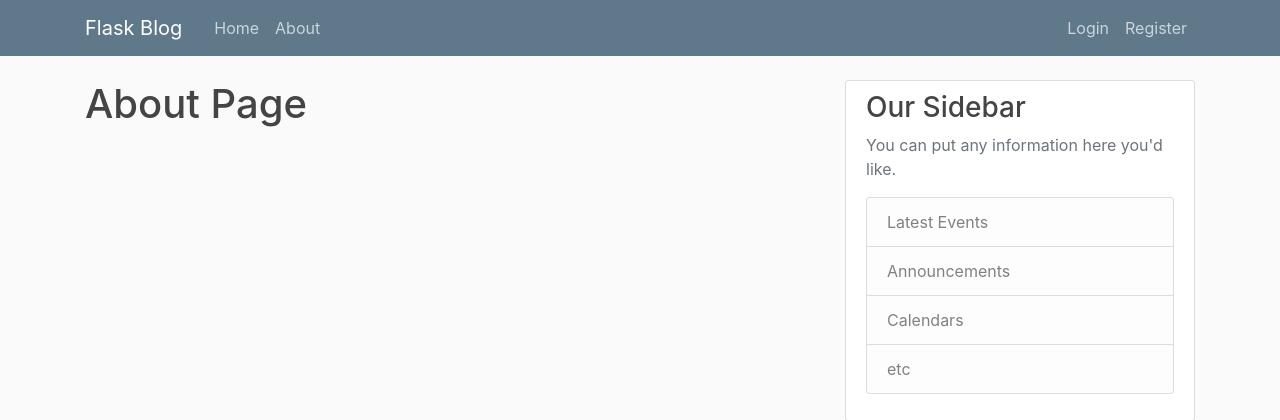
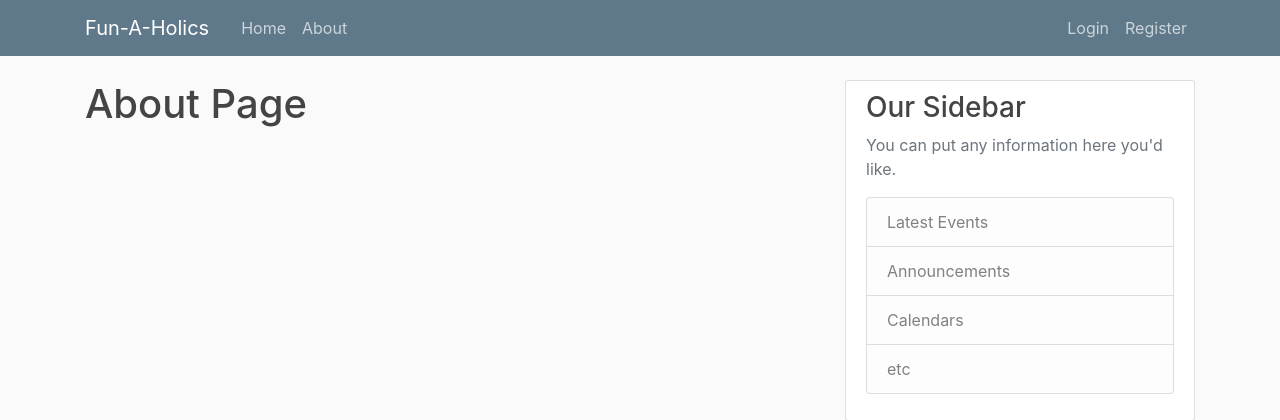
Before and after one commit to TejaswiParuchuri/Fun-A-Holics, a Flask app: page /about in a window 1280 px wide. Shown: the top 420 px of the page. Run offline with Flask 2, Linux system fonts and the light colour scheme; some libraries are stand-ins or nearby versions.

Commit message:
updated title of home page

```diff
--- a/fun_a_holics/templates/layout.html
+++ b/fun_a_holics/templates/layout.html
@@ -11,16 +11,16 @@
     <link rel="stylesheet" type="text/css" href="{{ url_for('static', filename='main.css') }}"/>
 
     {% if title %}
-        <title>Flask Blog - {{ title }}</title>
+        <title>Fun-A-Holics - {{ title }}</title>
     {% else %}
-        <title>Flask Blog</title>
+        <title>Fun-A-Holics</title>
     {% endif %}
 </head>
 <body>
     <header class="site-header">
         <nav class="navbar navbar-expand-md navbar-dark bg-steel fixed-top">
           <div class="container">
-            <a class="navbar-brand mr-4" href="{{ url_for('home') }}">Flask Blog</a>
+            <a class="navbar-brand mr-4" href="{{ url_for('home') }}">Fun-A-Holics</a>
             <button class="navbar-toggler" type="button" data-toggle="collapse" data-target="#navbarToggle" aria-controls="navbarToggle" aria-expanded="false" aria-label="Toggle navigation">
               <span class="navbar-toggler-icon"></span>
             </button>
```
